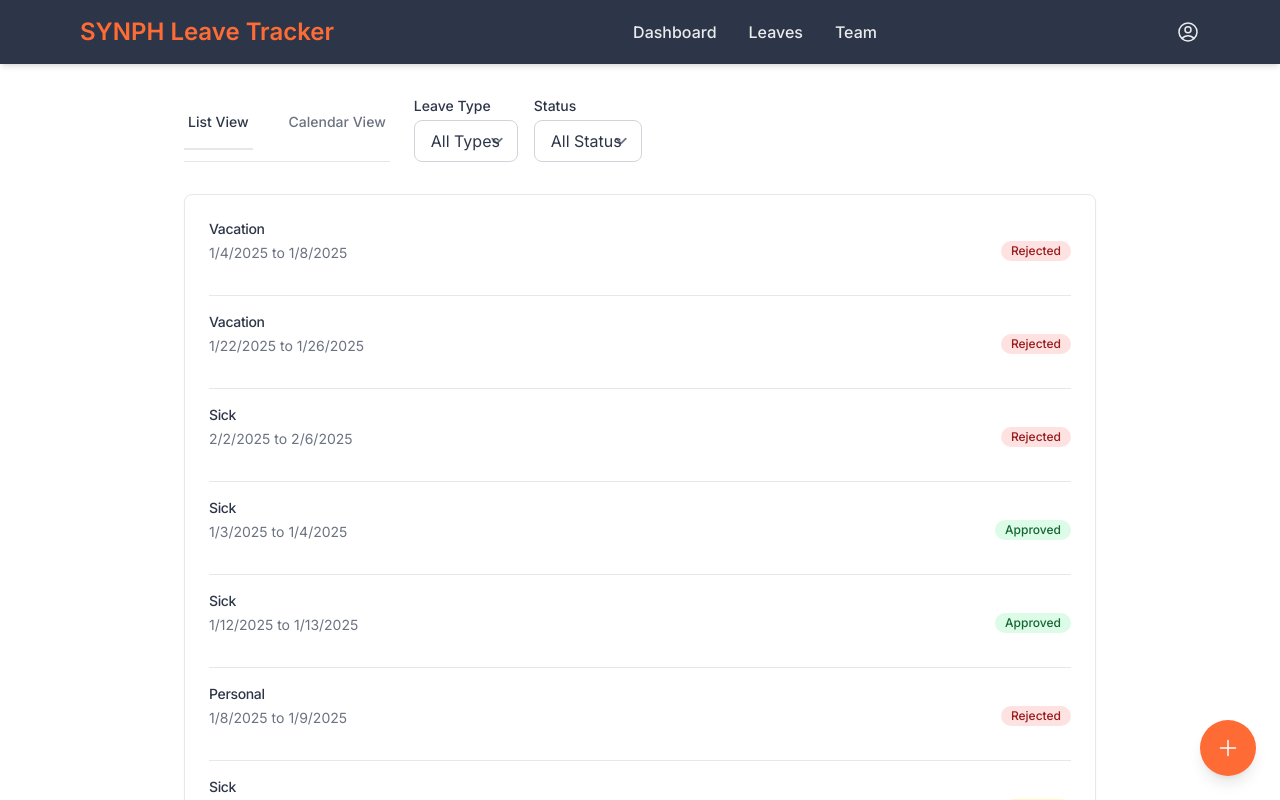
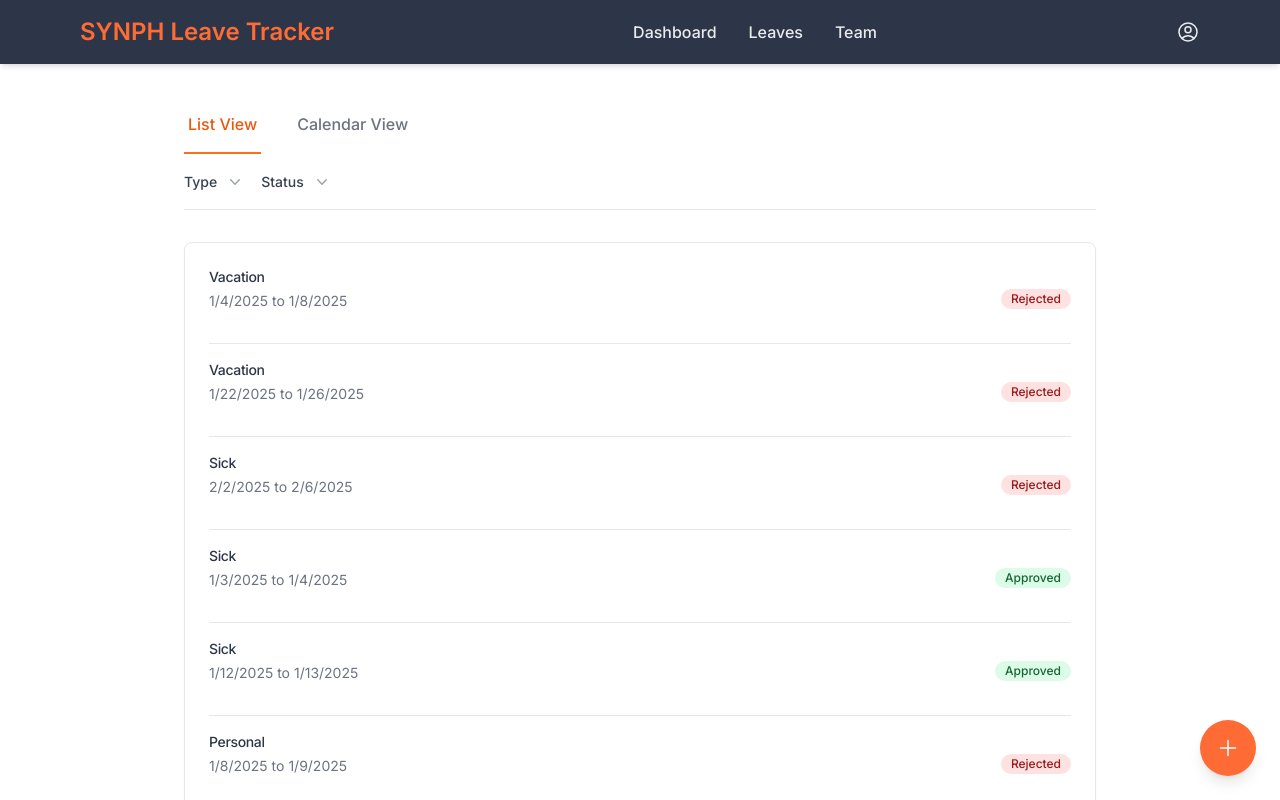
Before and after one commit to jeffreymoya/leave-tracker, a Next.js app in the folder apps/web/: page /dashboard in a window 1280 px wide. Shown: the top 800 px of the page. Built offline with nearby package versions, Linux system fonts and the light colour scheme.

Commit message:
refactor: Redesign dashboard filters with dropdown menus and improved styling

```diff
--- a/apps/web/app/dashboard/page.tsx
+++ b/apps/web/app/dashboard/page.tsx
@@ -43,17 +43,16 @@ export default function DashboardPage() {
     <div className="container py-8">
       <div className="flex flex-col gap-8">
         {/* Filters */}
-        <div>
-          <div className="flex flex-wrap gap-6">
         <div className="border-b border-gray-200">
+          <div className="flex flex-col gap-4">
             <nav className="-mb-px flex space-x-8" aria-label="View">
               <button
                 onClick={() => setView('list')}
                 className={`${
                   view === 'list'
-                      ? 'border-primary text-primary'
+                    ? 'border-orange-500 text-orange-600'
                     : 'border-transparent text-gray-500 hover:border-gray-300 hover:text-gray-700'
-                  } whitespace-nowrap border-b-2 py-4 px-1 text-sm font-medium`}
+                } whitespace-nowrap border-b-2 py-4 px-1 text-base font-medium`}
               >
                 List View
               </button>
@@ -61,44 +60,109 @@ export default function DashboardPage() {
                 onClick={() => setView('calendar')}
                 className={`${
                   view === 'calendar'
-                      ? 'border-primary text-primary'
+                    ? 'border-orange-500 text-orange-600'
                     : 'border-transparent text-gray-500 hover:border-gray-300 hover:text-gray-700'
-                  } whitespace-nowrap border-b-2 py-4 px-1 text-sm font-medium`}
+                } whitespace-nowrap border-b-2 py-4 px-1 text-base font-medium`}
               >
                 Calendar View
               </button>
             </nav>
+
+            <div id="filters" className="flex items-center gap-4 pb-4">
+              <div className="relative inline-block text-left">
+                <div>
+                  <button
+                    type="button"
+                    className="group inline-flex items-center justify-center text-sm font-medium text-gray-700 hover:text-gray-900"
+                    onClick={(e) => {
+                      const menu = document.getElementById('type-menu')
+                      menu?.classList.toggle('hidden')
+                    }}
+                  >
+                    <span>Type</span>
+                    {filters.type && (
+                      <>
+                        <span className="ml-1.5 text-sm text-gray-600">: {filters.type}</span>
+                      </>
+                    )}
+                    <svg className="ml-2 h-5 w-5 flex-none text-gray-400" viewBox="0 0 20 20" fill="currentColor">
+                      <path fillRule="evenodd" d="M5.23 7.21a.75.75 0 011.06.02L10 11.168l3.71-3.938a.75.75 0 111.08 1.04l-4.25 4.5a.75.75 0 01-1.08 0l-4.25-4.5a.75.75 0 01.02-1.06z" clipRule="evenodd" />
+                    </svg>
+                  </button>
+                </div>
+                <div id="type-menu" className="absolute left-0 z-10 mt-2 w-40 origin-top-left rounded-md bg-white shadow-2xl ring-1 ring-black ring-opacity-5 focus:outline-none hidden">
+                  <div className="py-1">
+                    <button
+                      onClick={() => {
+                        setFilters(prev => ({ ...prev, type: undefined }))
+                        document.getElementById('type-menu')?.classList.add('hidden')
+                      }}
+                      className={`block px-4 py-2 text-sm w-full text-left ${!filters.type ? 'font-medium text-gray-900' : 'text-gray-500'}`}
+                    >
+                      All Types
+                    </button>
+                    {['Vacation', 'Sick', 'Personal'].map((type) => (
+                      <button
+                        key={type}
+                        onClick={() => {
+                          setFilters(prev => ({ ...prev, type: type as LeaveType }))
+                          document.getElementById('type-menu')?.classList.add('hidden')
+                        }}
+                        className={`block px-4 py-2 text-sm w-full text-left ${filters.type === type ? 'font-medium text-gray-900' : 'text-gray-500'}`}
+                      >
+                        {type}
+                      </button>
+                    ))}
+                  </div>
+                </div>
               </div>
 
-            <div className="flex flex-wrap gap-4">
+              <div className="relative inline-block text-left">
                 <div>
-                <label htmlFor="type-select" className="label">Leave Type</label>
-                <select
-                  id="type-select"
-                  className="input"
-                  onChange={e => setFilters(prev => ({ ...prev, type: e.target.value as LeaveType }))}
-                  value={filters.type || ''}
+                  <button
+                    type="button"
+                    className="group inline-flex items-center justify-center text-sm font-medium text-gray-700 hover:text-gray-900"
+                    onClick={(e) => {
+                      const menu = document.getElementById('status-menu')
+                      menu?.classList.toggle('hidden')
+                    }}
                   >
-                  <option value="">All Types</option>
-                  <option value="Vacation">Vacation</option>
-                  <option value="Sick">Sick</option>
-                  <option value="Personal">Personal</option>
-                </select>
+                    <span>Status</span>
+                    {filters.status && (
+                      <>
+                        <span className="ml-1.5 text-sm text-gray-600">: {filters.status}</span>
+                      </>
+                    )}
+                    <svg className="ml-2 h-5 w-5 flex-none text-gray-400" viewBox="0 0 20 20" fill="currentColor">
+                      <path fillRule="evenodd" d="M5.23 7.21a.75.75 0 011.06.02L10 11.168l3.71-3.938a.75.75 0 111.08 1.04l-4.25 4.5a.75.75 0 01-1.08 0l-4.25-4.5a.75.75 0 01.02-1.06z" clipRule="evenodd" />
+                    </svg>
+                  </button>
                 </div>
-
-              <div>
-                <label htmlFor="status-select" className="label">Status</label>
-                <select
-                  id="status-select"
-                  className="input"
-                  onChange={e => setFilters(prev => ({ ...prev, status: e.target.value as LeaveStatus }))}
-                  value={filters.status || ''}
+                <div id="status-menu" className="absolute left-0 z-10 mt-2 w-40 origin-top-left rounded-md bg-white shadow-2xl ring-1 ring-black ring-opacity-5 focus:outline-none hidden">
+                  <div className="py-1">
+                    <button
+                      onClick={() => {
+                        setFilters(prev => ({ ...prev, status: undefined }))
+                        document.getElementById('status-menu')?.classList.add('hidden')
+                      }}
+                      className={`block px-4 py-2 text-sm w-full text-left ${!filters.status ? 'font-medium text-gray-900' : 'text-gray-500'}`}
                     >
-                  <option value="">All Status</option>
-                  <option value="Pending">Pending</option>
-                  <option value="Approved">Approved</option>
-                  <option value="Rejected">Rejected</option>
-                </select>
+                      All Status
+                    </button>
+                    {['Pending', 'Approved', 'Rejected'].map((status) => (
+                      <button
+                        key={status}
+                        onClick={() => {
+                          setFilters(prev => ({ ...prev, status: status as LeaveStatus }))
+                          document.getElementById('status-menu')?.classList.add('hidden')
+                        }}
+                        className={`block px-4 py-2 text-sm w-full text-left ${filters.status === status ? 'font-medium text-gray-900' : 'text-gray-500'}`}
+                      >
+                        {status}
+                      </button>
+                    ))}
+                  </div>
+                </div>
               </div>
             </div>
           </div>
```
Lines whose indentation alone changed are shown as unchanged.
